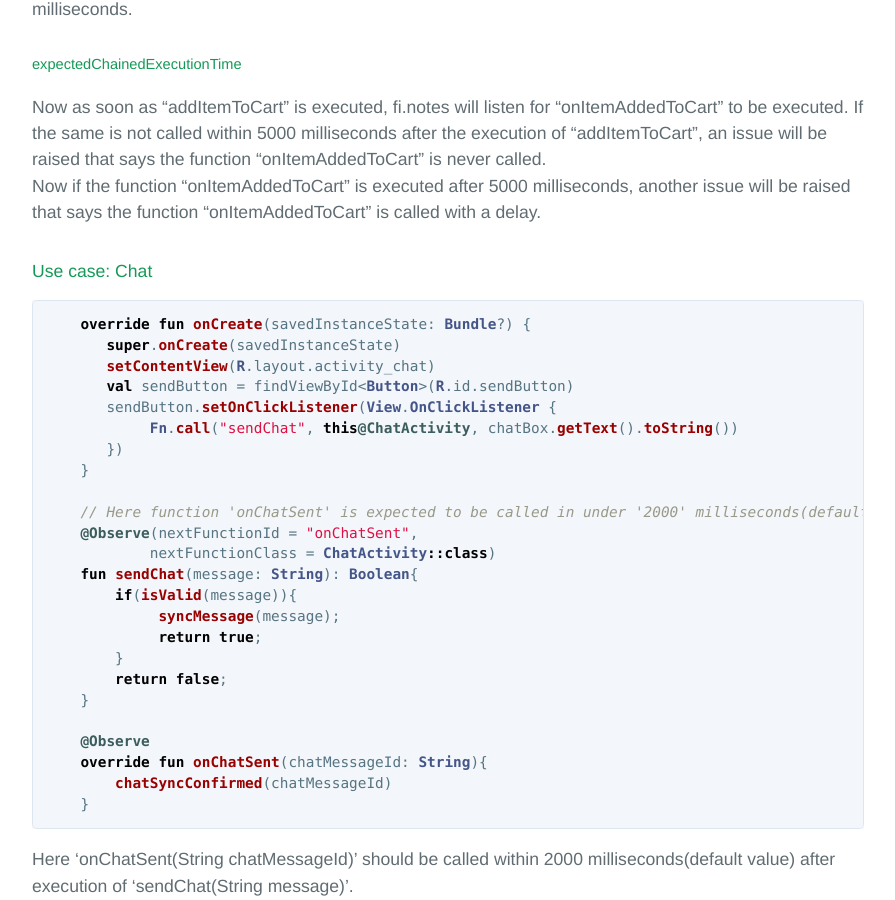
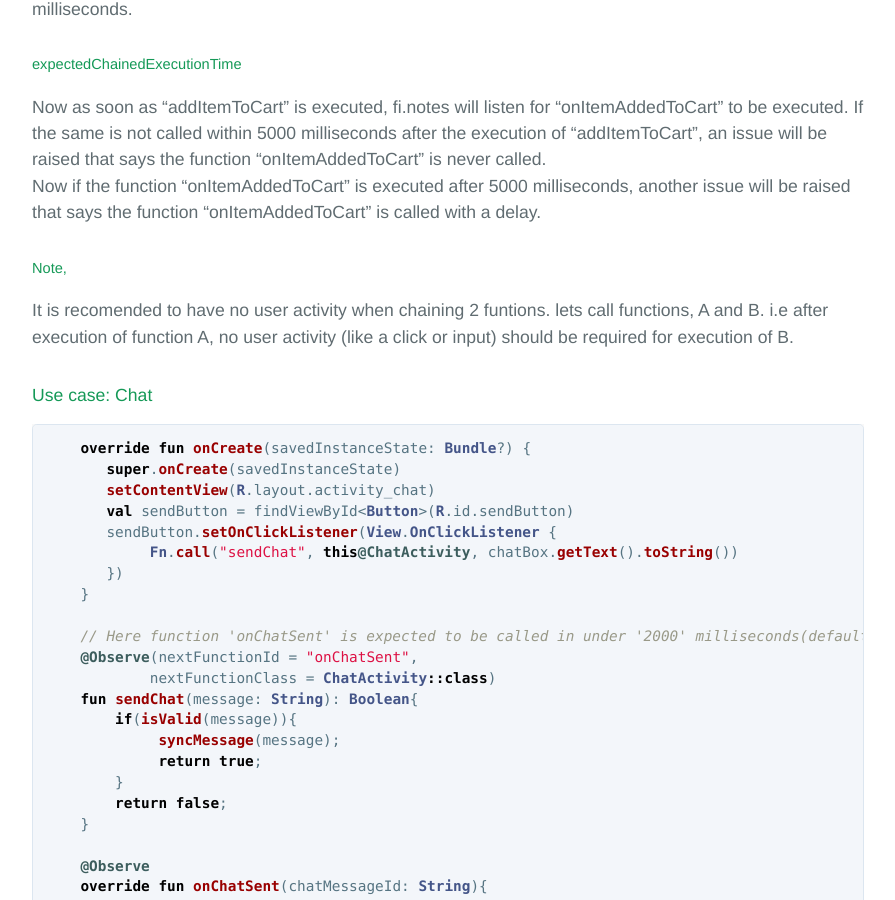
Before and after one commit to finotes/finotes.github.io, a Jekyll site: the page built from _posts/2018-02-09-kotlin-docs.md, in a window 1280 px wide and 900 px high, scrolled down 12377 px. Shown: the whole window, without its empty margins (192-1087 px from the left). Built offline with Jekyll 4.4.1, drawn with Linux system fonts in a browser that asks for light colours; some web fonts are replaced.

Commit message:
Update 2018-02-09-kotlin-docs.md

````diff
--- a/_posts/2018-02-09-kotlin-docs.md
+++ b/_posts/2018-02-09-kotlin-docs.md
@@ -496,6 +496,9 @@ Here, we have connected functions "addItemToCart" to "onItemAddedToCart" using '
 Now as soon as "addItemToCart" is executed, fi.notes will listen for "onItemAddedToCart" to be executed. If the same is not called within 5000 milliseconds after the execution of "addItemToCart", an issue will be raised that says the function "onItemAddedToCart" is never called.
 Now if the function "onItemAddedToCart" is executed after 5000 milliseconds, another issue will be raised that says the function "onItemAddedToCart" is called with a delay.
 
+##### Note,
+It is recomended to have no user activity when chaining 2 funtions. lets call functions, A and B. i.e after execution of function A, no user activity (like a click or input) should be required for execution of B.
+
 #### Use case: Chat
 
 ```kotlin
````
